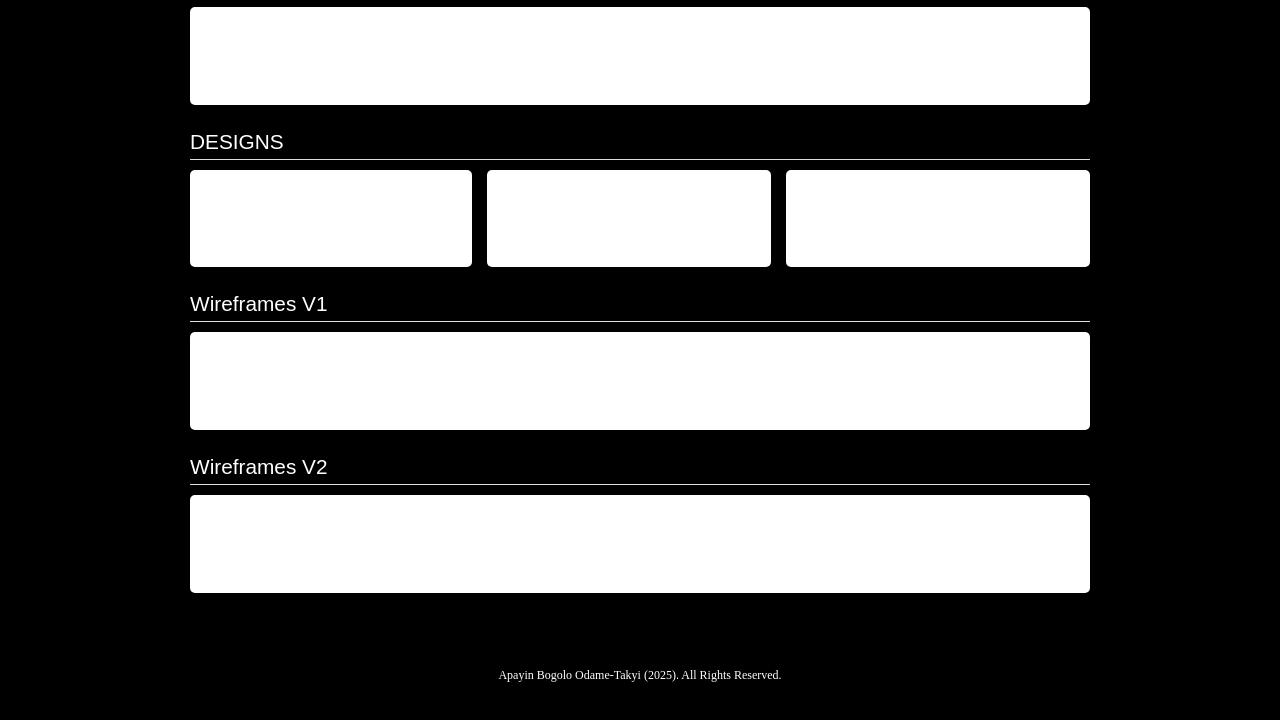
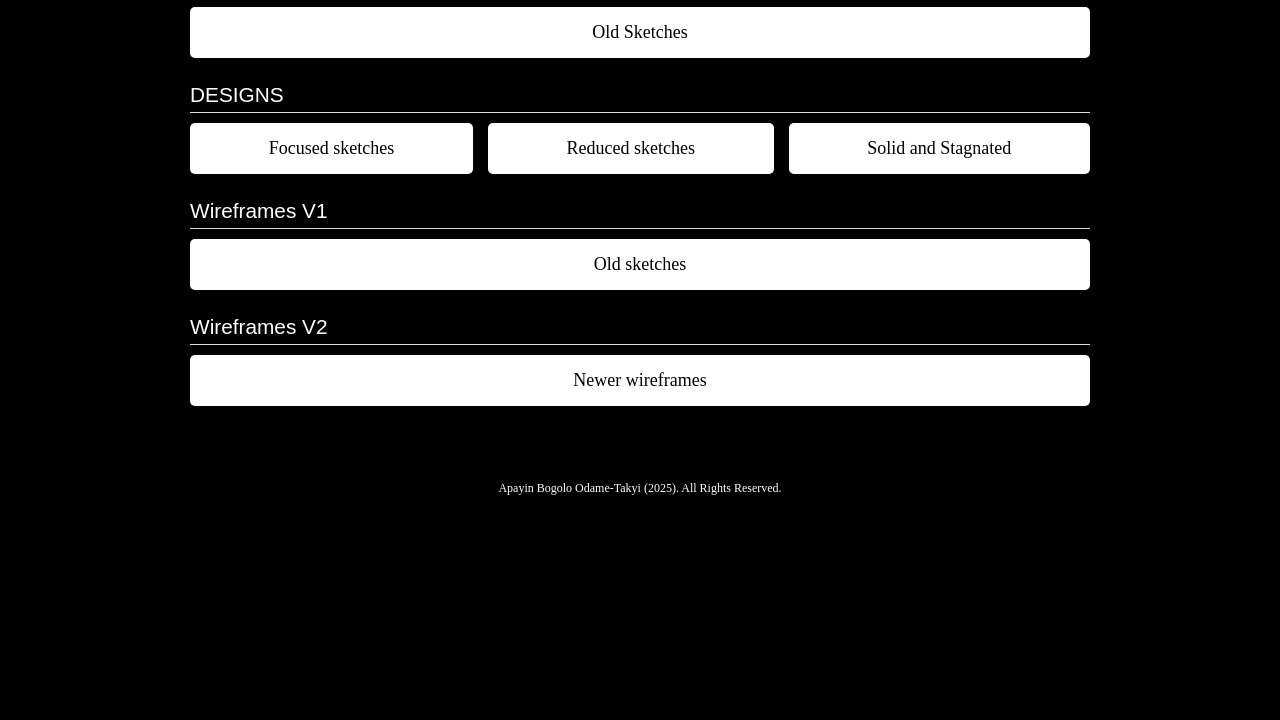
Before and after one commit to KwekusKid/DIGA3008A, a plain HTML site: page Design/Wireframes.html in a window 1280 px wide. Shown: the part 144-864 px from the top of the page. After the commit the page ends 800 px from the top, so only its background shows below. Drawn offline with Linux system fonts and the light colour scheme.

Commit message:
textsize

```diff
--- a/CSS/design/designAndProcess.css
+++ b/CSS/design/designAndProcess.css
@@ -31,6 +31,7 @@
     flex-grow: 1;
     min-width: 200px;
     text-align: center;
+    font-size: large;
 }
 
 .expandable:hover {
--- a/Design/Wireframes.html
+++ b/Design/Wireframes.html
@@ -34,7 +34,7 @@
                     <h3>Sketches</h3>
                     <section class="subcategory">
                         <section class="expandable">
-                            <h2>Old Sketches</h2>
+                            Old Sketches
                         </section>
 
                     </section>
@@ -43,24 +43,24 @@
                 <section class="category">
                     <h3>DESIGNS</h3>
                     <section class="subcategory">
-                        <section class="expandable"><h2>
+                        <section class="expandable">
                          Focused sketches
-                        </h2></section>
-                        <section class="expandable"><h2>
+                        </section>
+                        <section class="expandable">
                             Reduced sketches
-                        </h2></section>
-                        <section class="expandable"><h2>
+                        </section>
+                        <section class="expandable">
                          Solid and Stagnated
-                        </h2></section>
+                        </section>
                     </section>
                 </section>
 
                 <section class="category">
                     <h3>Wireframes V1</h3>
                     <section class="subcategory">
-                        <section class="expandable"><h2>
+                        <section class="expandable">
                       Old sketches
-                        </h2></section>
+                        </section>
                     </section>
                 </section>
 
@@ -68,9 +68,9 @@
                     <h3>Wireframes V2</h3>
                     <section class="subcategory">
                         <section class="expandable">
-                            <h2>
+
                             Newer wireframes
-                        </h2></section>
+                        </section>
                     </section>
                 </section>
 
```
